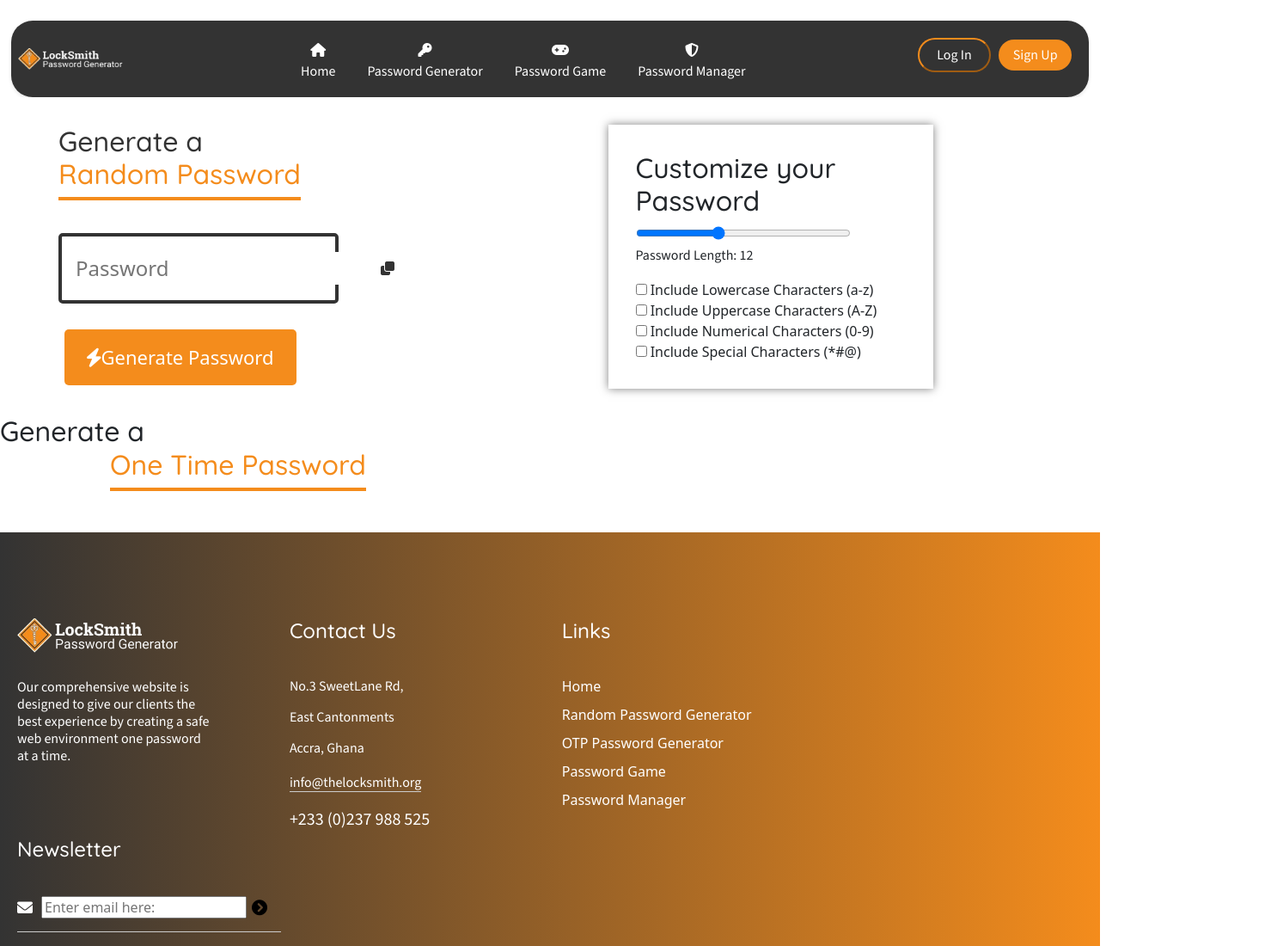
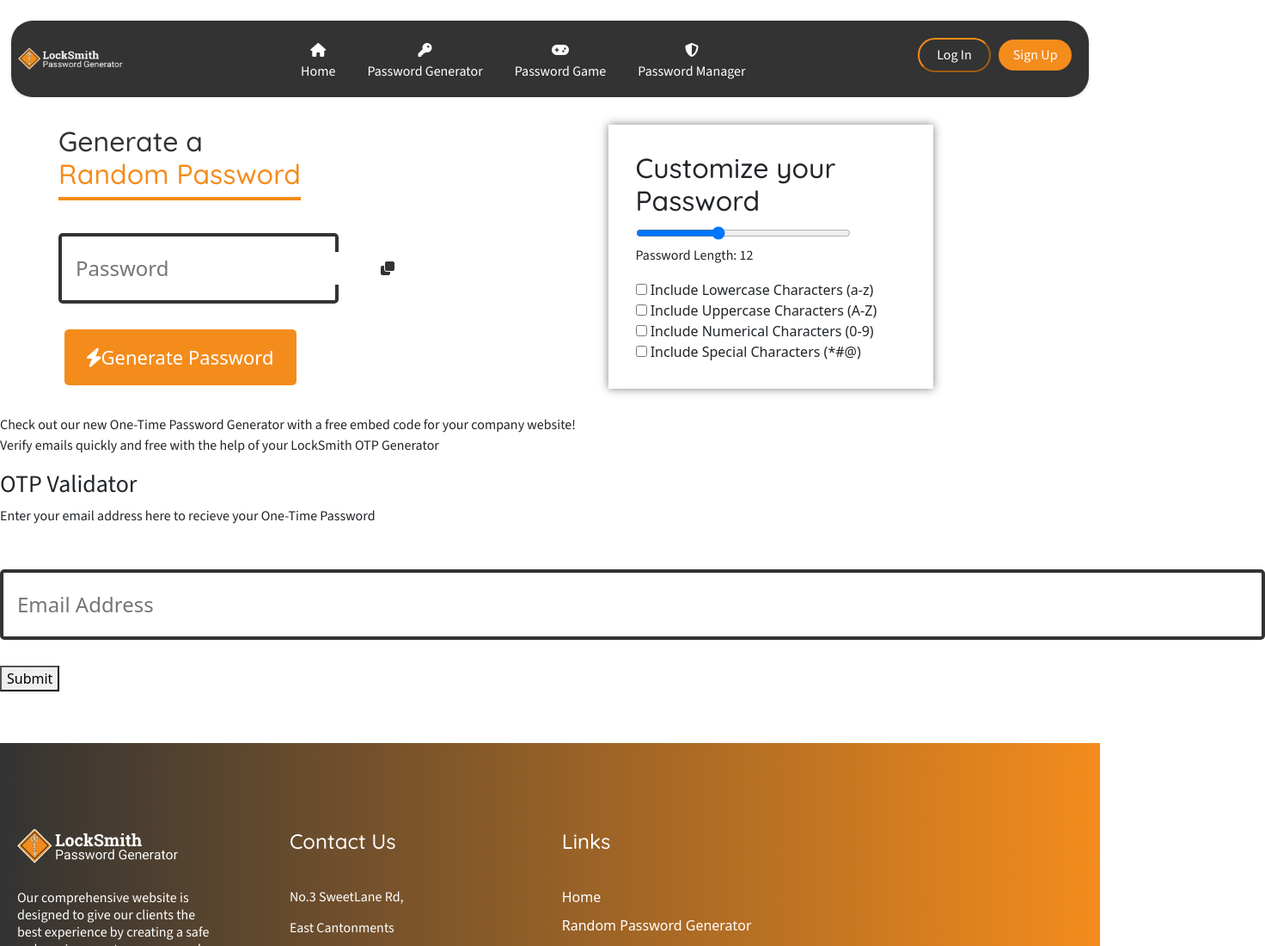
Before and after one commit to FranObaze/locksmith-app, a plain HTML site: page pass-gen.html in a window 1280 px wide. Shown: the top 1100 px of the page at 86% size, 1472 px wide, since content can reach past the window. Drawn offline with nearby package versions, Linux system fonts and the light colour scheme.

Commit message:
Created OTP Validator on pass-gen.html

```diff
--- a/pass-gen.html
+++ b/pass-gen.html
@@ -111,9 +111,16 @@
         </div>
     </div>
 
+    <p class="otp-text">Check out our new One-Time Password Generator with a free embed code for your company website! <br>Verify emails quickly and free with the help of your LockSmith OTP Generator</p>
+
+
     <div class="otp-gen">
-      <h2>Generate a <br><span>One Time Password</span></h2>
-
+      <h3>OTP Validator</h3>
+      <p>Enter your email address here to recieve your One-Time Password</p>
+      <div class="display">
+        <input type="email" id="email-id" placeholder="Email Address">
+      </div>
+      <button class="nextButton">Submit</button>
     </div>
 
 
```
